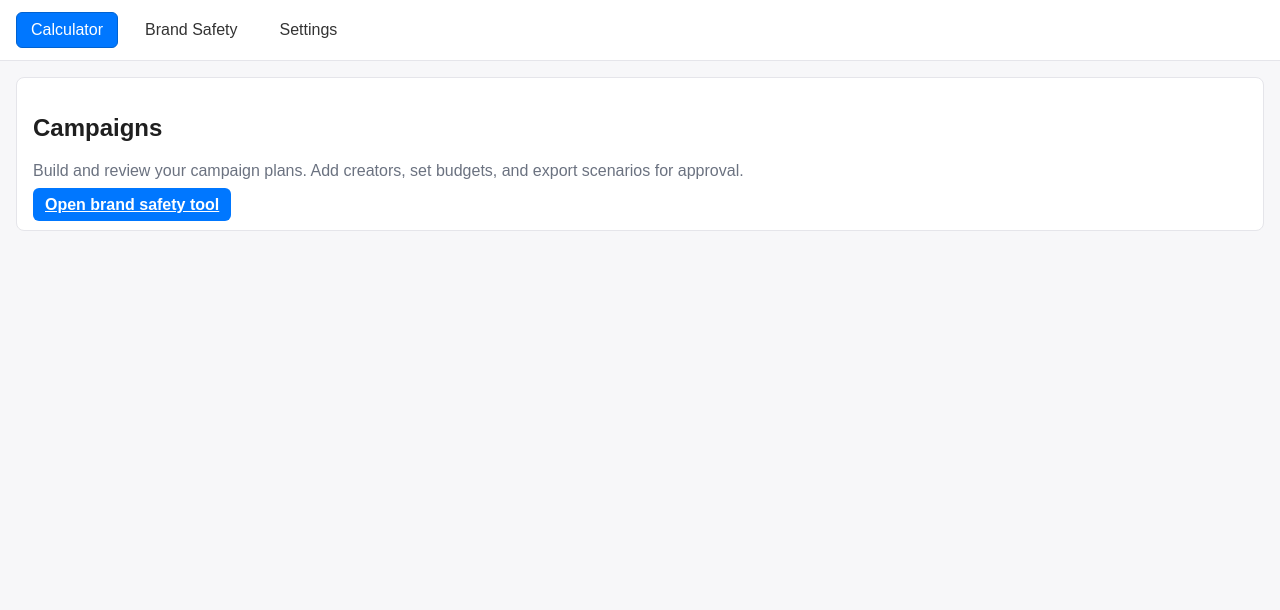
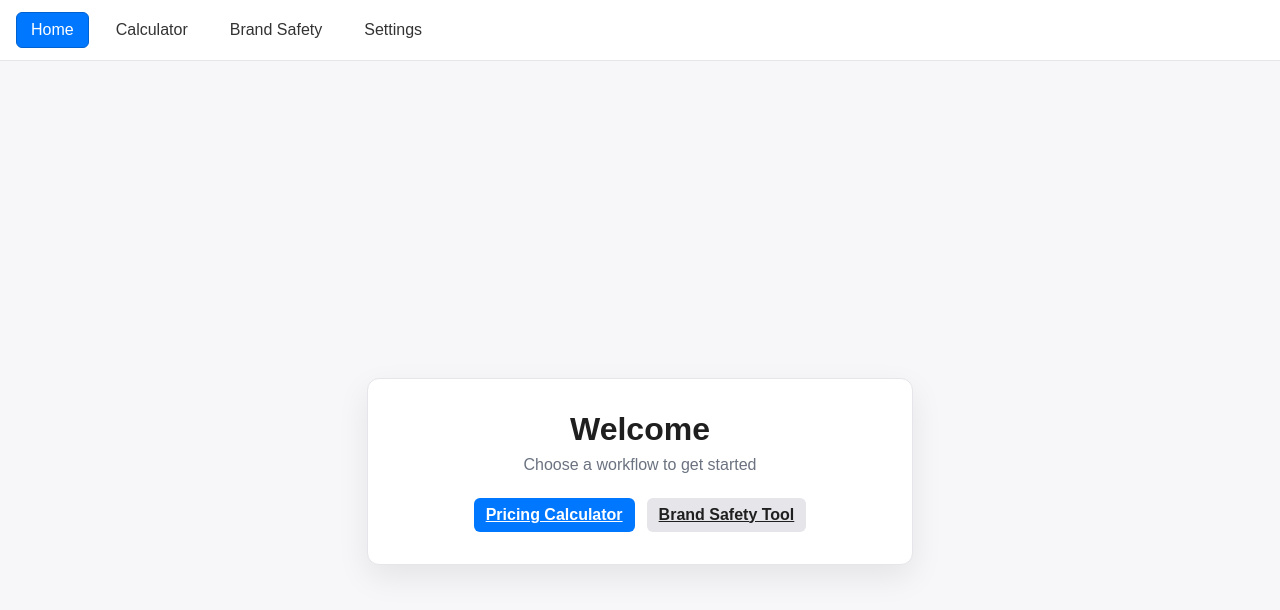
Before and after one commit to spacepilot121/pricingmodel, a React (Vite) app in the folder client/: page /#/ in a window 1280 px wide. Shown: the top 610 px of the page. Built offline with nearby package versions, Linux system fonts and the light colour scheme.

Commit message:
Add landing page navigation for calculator and brand safety

```diff
--- a/client/src/App.tsx
+++ b/client/src/App.tsx
@@ -2,12 +2,14 @@ import { BrowserRouter as Router, Routes, Route, Link, useLocation } from 'react
 import CalculatorTab from './components/CalculatorTab';
 import BrandSafetyTab from './components/BrandSafetyTab';
 import SettingsTab from './components/SettingsTab';
+import LandingPage from './components/LandingPage';
 import './app.css';
 
 function NavTabs() {
   const location = useLocation();
   const tabs = [
-    { path: '/', label: 'Calculator' },
+    { path: '/', label: 'Home' },
+    { path: '/campaigns', label: 'Calculator' },
     { path: '/brand-safety', label: 'Brand Safety' },
     { path: '/settings', label: 'Settings' }
   ];
@@ -32,7 +34,8 @@ export default function App() {
       <NavTabs />
       <div className="tab-content">
         <Routes>
-          <Route path="/" element={<CalculatorTab />} />
+          <Route path="/" element={<LandingPage />} />
+          <Route path="/campaigns" element={<CalculatorTab />} />
           <Route path="/brand-safety" element={<BrandSafetyTab />} />
           <Route path="/settings" element={<SettingsTab />} />
         </Routes>
--- a/client/src/app.css
+++ b/client/src/app.css
@@ -153,3 +153,38 @@ textarea {
   display: flex;
   gap: 8px;
 }
+
+.landing-page {
+  min-height: calc(100vh - 60px);
+  display: flex;
+  align-items: center;
+  justify-content: center;
+  padding: 24px;
+}
+
+.landing-card {
+  background: #fff;
+  padding: 32px;
+  border-radius: 12px;
+  border: 1px solid #e5e5ea;
+  box-shadow: 0 12px 32px rgba(0, 0, 0, 0.08);
+  text-align: center;
+  max-width: 480px;
+  width: 100%;
+}
+
+.landing-title {
+  margin: 0 0 8px;
+}
+
+.landing-subtitle {
+  margin: 0 0 24px;
+  color: #6b7280;
+}
+
+.landing-actions {
+  display: flex;
+  gap: 12px;
+  justify-content: center;
+  flex-wrap: wrap;
+}
--- /dev/null
+++ b/client/src/components/LandingPage.tsx
@@ -0,0 +1,20 @@
+import { Link } from 'react-router-dom';
+
+export default function LandingPage() {
+  return (
+    <div className="landing-page">
+      <div className="landing-card">
+        <h1 className="landing-title">Welcome</h1>
+        <p className="landing-subtitle">Choose a workflow to get started</p>
+        <div className="landing-actions">
+          <Link to="/campaigns" className="button">
+            Pricing Calculator
+          </Link>
+          <Link to="/brand-safety" className="button secondary">
+            Brand Safety Tool
+          </Link>
+        </div>
+      </div>
+    </div>
+  );
+}
```
Also changed, not shown: 1 other file (tests, documents, lock files or other folders).
